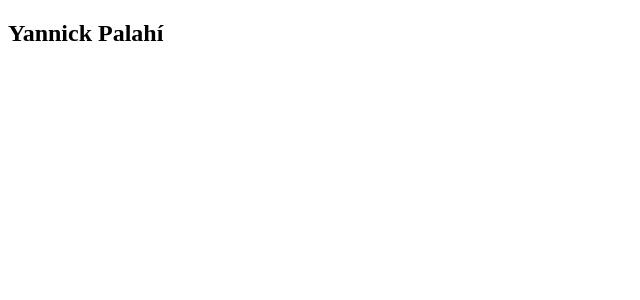
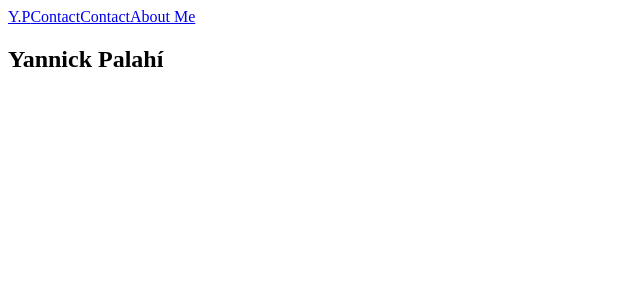
Before and after one commit to SantiagoMC52/yannickpalahi, a React (Create React App) app: page / in a window 1280 px wide. Shown: the top 300 px of the page, without its empty margins (0-640 px from the left). Built offline with nearby package versions, Linux system fonts and the light colour scheme.

Commit message:
Create routes and dashboard component

```diff
--- a/package.json
+++ b/package.json
@@ -8,6 +8,7 @@
     "@testing-library/user-event": "^12.8.3",
     "react": "^17.0.2",
     "react-dom": "^17.0.2",
+    "react-router-dom": "^5.2.0",
     "react-scripts": "4.0.3",
     "web-vitals": "^1.1.2"
   },
--- a/src/App.jsx
+++ b/src/App.jsx
@@ -1,11 +1,24 @@
 import React from 'react';
+import { Switch, Route, BrowserRouter } from 'react-router-dom';
 import Header from './components/Header';
+import Dashboard from './components/Dashboard';
+import Projects from './components/Projects';
+import Contact from './components/Contact';
+import Aboutme from './components/Aboutme';
 
 function App() {
   return (
-    <div className="App">
-      <Header />
-    </div>
+    <>
+      <BrowserRouter>
+        <Header />
+        <Switch>
+          <Route exact path="/" component={Dashboard} />
+          <Route exact path="/projects" component={Projects} />
+          <Route exact path="/contact" component={Contact} />
+          <Route exact path="/aboutme" component={Aboutme} />
+        </Switch>
+      </BrowserRouter>
+    </>
   );
 }
 
--- /dev/null
+++ b/src/components/Dashboard/index.jsx
@@ -0,0 +1,6 @@
+import React from 'react';
+
+const Dashboard = () => (
+  <h2>Yannick Palahí</h2>
+);
+export default Dashboard;
--- a/src/components/Header/index.jsx
+++ b/src/components/Header/index.jsx
@@ -1,7 +1,15 @@
 import React from 'react';
+import { Link } from 'react-router-dom';
 
 const Header = () => (
-  <h2>Yannick Palahí</h2>
+  <>
+    <nav>
+      <Link to="/">Y.P</Link>
+      <Link to="/projects">Contact</Link>
+      <Link to="/contact">Contact</Link>
+      <Link to="/aboutme">About Me</Link>
+    </nav>
+  </>
 );
 
 export default Header;
```
Also changed, not shown: 1 other file (tests, documents, lock files or other folders).
